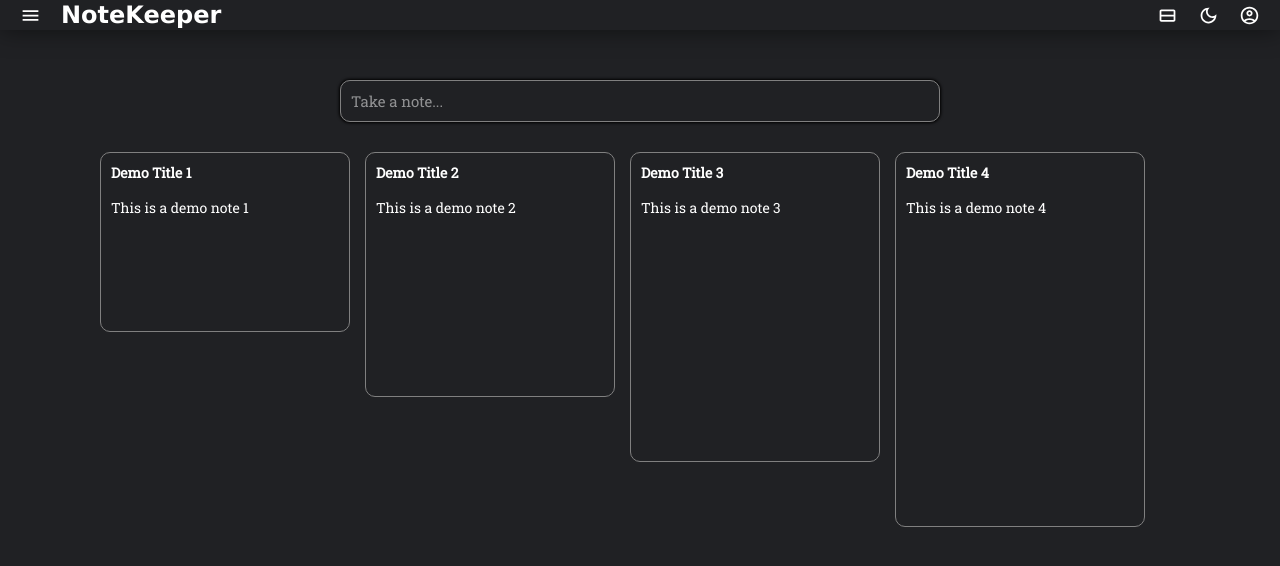
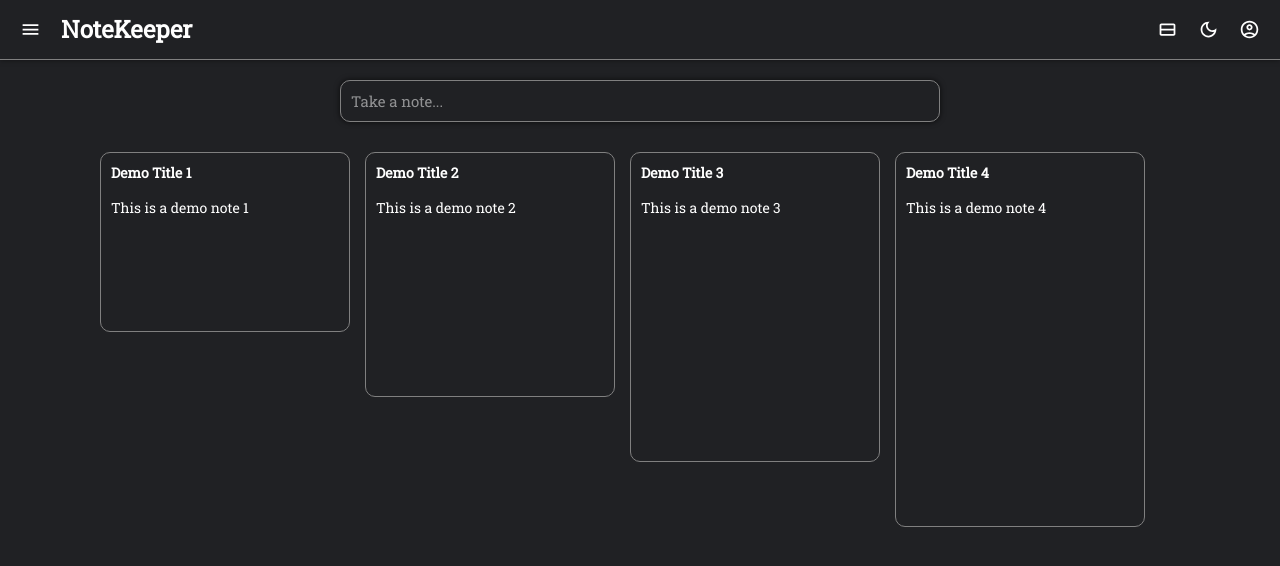
Before and after one commit to RahulGusai/note-keeper, a React (Create React App) app: page / in a window 1280 px wide. Shown: the top 566 px of the page. Built offline with nearby package versions, Linux system fonts and the light colour scheme.

Commit message:
Updated edit note

```diff
--- a/src/App.js
+++ b/src/App.js
@@ -10,14 +10,14 @@ import { EditNote } from './home/editNote';
 import { countLines } from './utils';
 
 export default function App() {
-  const refs = {
+  const newNoterefs = {
     titleRef: useRef(null),
     contentRef: useRef(null),
   };
 
   const editNoterefs = {
-    titleRef: useRef(null),
-    contentRef: useRef(null),
+    titleElem: useRef(null),
+    contentElem: useRef(null),
   };
 
   const [isExpanded, setIsExpanded] = useState(false);
@@ -27,6 +27,10 @@ export default function App() {
   const [isDefaultTextLoaded, setisDefaultTextLoaded] = useState({
     content: true,
     title: true,
+  });
+  const [editNoteDefaultText, setEditNoteDefaultText] = useState({
+    content: false,
+    title: false,
   });
 
   function getHeightClass(contentRef) {
@@ -45,23 +49,27 @@ export default function App() {
       'notesContainer',
       'noteListContainer',
     ];
+
     if (isExpanded && classes.includes(e.target.className)) {
-      const { titleRef, contentRef } = refs;
+      const { titleRef, contentRef } = newNoterefs;
 
       if (!isDefaultTextLoaded.title || !isDefaultTextLoaded.content) {
         const newNoteId = Math.floor(Math.random() * 1000) + 1;
-        const updatedNotes = {
+        setNotes((notes) => {
+          return {
             ...notes,
             [newNoteId]: {
               heightClass: getHeightClass(contentRef),
               id: newNoteId,
-            title: isDefaultTextLoaded.title ? '' : titleRef.current.innerHTML,
+              title: isDefaultTextLoaded.title
+                ? ''
+                : titleRef.current.innerHTML,
               content: isDefaultTextLoaded.content
                 ? ''
                 : contentRef.current.innerHTML,
             },
           };
-        setNotes(updatedNotes);
+        });
       }
 
       setIsExpanded(false);
@@ -72,18 +80,32 @@ export default function App() {
     const noteId = editingNote.id;
 
     setNotes((notes) => {
+      const title = editNoteDefaultText.title
+        ? ''
+        : editNoterefs.titleElem.current.innerHTML;
+      const content = editNoteDefaultText.content
+        ? ''
+        : editNoterefs.contentElem.current.innerHTML;
+
       return {
         ...notes,
         [noteId]: {
           id: noteId,
-          title: editNoterefs.titleRef.current.innerHTML,
-          content: editNoterefs.contentRef.current.innerHTML,
-          heightClass: getHeightClass(editNoterefs.contentRef),
+          title: title,
+          content: content,
+          heightClass: getHeightClass(editNoterefs.contentElem),
         },
       };
     });
 
     setEditingNote(null);
+    setEditNoteDefaultText((editNoteDefaultText) => {
+      return {
+        ...editNoteDefaultText,
+        content: false,
+        title: false,
+      };
+    });
   }
 
   useEffect(() => {
@@ -113,7 +135,7 @@ export default function App() {
         <SideBar expanded={isSidebarExpanded}></SideBar>
         <div className="notesContainer">
           <NewNote
-            ref={refs}
+            ref={newNoterefs}
             isExpanded={isExpanded}
             setIsExpanded={setIsExpanded}
             isDefaultTextLoaded={isDefaultTextLoaded}
@@ -122,12 +144,17 @@ export default function App() {
           <NoteList setEditingNote={setEditingNote} notes={notes}></NoteList>
         </div>
       </div>
-      {editingNote && (
-        <>
-          <div class="overlayContainer" onClick={saveEditedNote}></div>
-          <EditNote ref={editNoterefs} editingNote={editingNote}></EditNote>
-        </>
-      )}
+
+      <div
+        className={editingNote ? 'overlayContainer active' : 'overlayContainer'}
+        onClick={saveEditedNote}
+      ></div>
+      <EditNote
+        ref={editNoterefs}
+        editingNote={editingNote}
+        editNoteDefaultText={editNoteDefaultText}
+        setEditNoteDefaultText={setEditNoteDefaultText}
+      ></EditNote>
     </div>
   );
 }
--- a/src/data/notes.js
+++ b/src/data/notes.js
@@ -1,5 +1,6 @@
 export const notes_list = {
   1: {
+    id: 1,
     title: 'Demo Title 1',
     content: 'This is a demo note 1',
     heightClass: 'short',
--- a/src/home.css
+++ b/src/home.css
@@ -28,5 +28,13 @@
   left: 0;
   width: 100%;
   height: 100%;
+  background-color: rgba(32, 33, 37, 0);
+  transition: background-color 0.3s ease-in-out;
+  pointer-events: none;
+  z-index: 100;
+}
+
+.overlayContainer.active {
   background-color: rgba(32, 33, 37, 0.7);
+  pointer-events: all;
 }
--- a/src/home/editNote.css
+++ b/src/home/editNote.css
@@ -7,11 +7,19 @@
   position: absolute;
   top: 50%;
   left: 50%;
-  transform: translate(-50%, -50%);
   display: flex;
   flex-direction: column;
   cursor: text;
   resize: none;
+  transform: translate(-50%, -50%) scale(0);
+  opacity: 0;
+  transition: opacity 0.3s ease-in-out, transform 0.3s ease-in-out;
+  z-index: 101;
+}
+
+.editNoteContainer.active {
+  transform: translate(-50%, -50%) scale(1);
+  opacity: 1;
 }
 
 .editNoteContainer .note-title {
--- a/src/home/editNote.js
+++ b/src/home/editNote.js
@@ -8,23 +8,94 @@ import { BiRedo } from 'react-icons/bi';
 import { CgMoreVerticalAlt } from 'react-icons/cg';
 
 function FunctionComponent(props, ref) {
-  const { editingNote } = props;
-  const { title, content } = editingNote;
+  const { editingNote, editNoteDefaultText, setEditNoteDefaultText } = props;
 
-  const { titleRef, contentRef } = ref;
+  const { titleElem, contentElem } = ref;
 
   useEffect(() => {
-    titleRef.current.innerHTML = title.length > 0 ? title : 'Title';
-    contentRef.current.innerHTML = content.length > 0 ? content : 'Note';
-    contentRef.current.focus();
-  }, [content, contentRef, title, titleRef]);
+    if (editingNote) {
+      const { title, content } = editingNote;
+
+      if (content.length > 0) {
+        contentElem.current.innerHTML = content;
+      } else {
+        contentElem.current.innerHTML = 'Note';
+        setEditNoteDefaultText((editNoteDefaultText) => {
+          return { ...editNoteDefaultText, content: true };
+        });
+      }
+
+      if (title.length > 0) {
+        titleElem.current.innerHTML = title;
+      } else {
+        titleElem.current.innerHTML = 'Title';
+        setEditNoteDefaultText((editNoteDefaultText) => {
+          return { ...editNoteDefaultText, title: true };
+        });
+      }
+    }
+  }, [contentElem, editingNote, setEditNoteDefaultText, titleElem]);
+
+  function handleKeyPressedTitle(e) {
+    if (editNoteDefaultText.title) {
+      setEditNoteDefaultText((editNoteDefaultText) => {
+        return { ...editNoteDefaultText, title: false };
+      });
+    } else {
+      if (titleElem.current.innerHTML.length === 0) {
+        titleElem.current.innerHTML = 'Title';
+        setEditNoteDefaultText((editNoteDefaultText) => {
+          return { ...editNoteDefaultText, title: true };
+        });
+      }
+    }
+  }
+
+  function handleKeyPressedContent(e) {
+    if (editNoteDefaultText.content) {
+      setEditNoteDefaultText((editNoteDefaultText) => {
+        return { ...editNoteDefaultText, content: false };
+      });
+    } else {
+      if (contentElem.current.innerHTML.length === 0) {
+        contentElem.current.innerHTML = 'Note';
+        setEditNoteDefaultText((editNoteDefaultText) => {
+          return { ...editNoteDefaultText, content: true };
+        });
+      }
+    }
+  }
+
+  function clearDefaultInput() {
+    if (editNoteDefaultText.title) {
+      titleElem.current.innerHTML = '';
+    }
+
+    if (editNoteDefaultText.content) {
+      contentElem.current.innerHTML = '';
+    }
+  }
 
   return (
-    <div className="editNoteContainer">
+    <div
+      className={editingNote ? 'editNoteContainer active' : 'editNoteContainer'}
+    >
       <div className="title-bar">
-        <div contentEditable ref={titleRef} className="note-title"></div>
+        <div
+          contentEditable
+          ref={titleElem}
+          className="note-title"
+          onKeyUp={handleKeyPressedTitle}
+          onBeforeInput={clearDefaultInput}
+        ></div>
       </div>
-      <div contentEditable ref={contentRef} className="note-content"></div>
+      <div
+        contentEditable
+        ref={contentElem}
+        className="note-content"
+        onKeyUp={handleKeyPressedContent}
+        onBeforeInput={clearDefaultInput}
+      ></div>
       <div className="note-footer">
         <div className="footerIcons">
           <div
--- a/src/home/newNote.css
+++ b/src/home/newNote.css
@@ -8,7 +8,7 @@
   justify-content: center;
   align-items: flex-start;
   border: 1px solid grey;
-  box-shadow: 0px 0px 3px 1px #000000;
+  box-shadow: 0px 0px 5px 1px rgba(0, 0, 0, 0.5);
   border-radius: 10px;
   cursor: text;
   font-size: 15px;
--- a/src/home/newNote.js
+++ b/src/home/newNote.js
@@ -69,7 +69,6 @@ function ComponentHandler(props, ref) {
   };
 
   const handleTitleClick = (e) => {
-    e.preventDefault();
     if (isDefaultTextLoaded.title) {
       const range = document.createRange();
       const selection = window.getSelection();
--- a/src/home/note.js
+++ b/src/home/note.js
@@ -25,6 +25,9 @@ export function Note(props) {
   };
 
   useEffect(() => {
+    titleRef.current.innerHTML = '';
+    contentRef.current.innerHTML = '';
+
     if (title.length > 0 && content.length > 0) {
       titleRef.current.innerHTML = title;
       contentRef.current.innerHTML = content;
@@ -37,15 +40,19 @@ export function Note(props) {
     }
 
     titleRef.current.innerHTML = content;
-  }, [content, title]);
+  }, [content, id, title]);
 
   function handleNoteClick(e) {
     setEditingNote((editingNote) => {
       return {
         ...editingNote,
         id: id,
-        title: titleRef.current.innerHTML,
-        content: contentRef.current.innerHTML,
+        title: title,
+        content: content,
+        defaultText: {
+          title: false,
+          content: false,
+        },
       };
     });
   }
--- a/src/home/noteList.js
+++ b/src/home/noteList.js
@@ -7,13 +7,7 @@ export function NoteList(props) {
   return (
     <div className="noteListContainer">
       {Object.values(notes).map((note) => {
-        return (
-          <Note
-            setEditingNote={setEditingNote}
-            heightClass={note.heightClass}
-            note={note}
-          ></Note>
-        );
+        return <Note setEditingNote={setEditingNote} note={note}></Note>;
       })}
     </div>
   );
--- a/src/menu/navBar.css
+++ b/src/menu/navBar.css
@@ -1,8 +1,9 @@
 .navBarContainer {
   width: 100%;
-  height: 30px;
+  height: 60px;
   background-color: transparent;
-  box-shadow: 0px 0px 25px rgba(0, 0, 0, 0.5);
+  box-shadow: 0px 0px 5px rgba(0, 0, 0, 0.5);
+  border-bottom: 1px solid grey;
   z-index: 100;
   position: fixed;
   display: flex;
@@ -23,7 +24,7 @@
 }
 
 .leftContainer h2 {
-  font-family: Verdana, Geneva, Tahoma, sans-serif;
+  font-family: 'Roboto Slab', serif;
 }
 
 .navBarContainer .leftContainer *,
```
Lines whose indentation alone changed are shown as unchanged.
